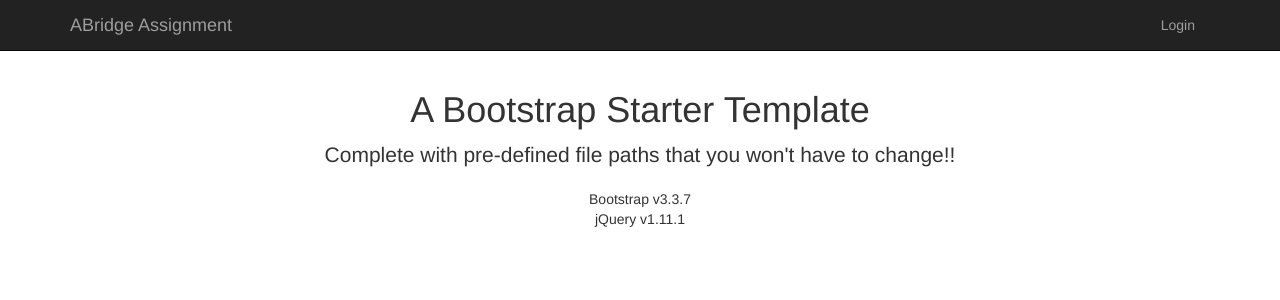
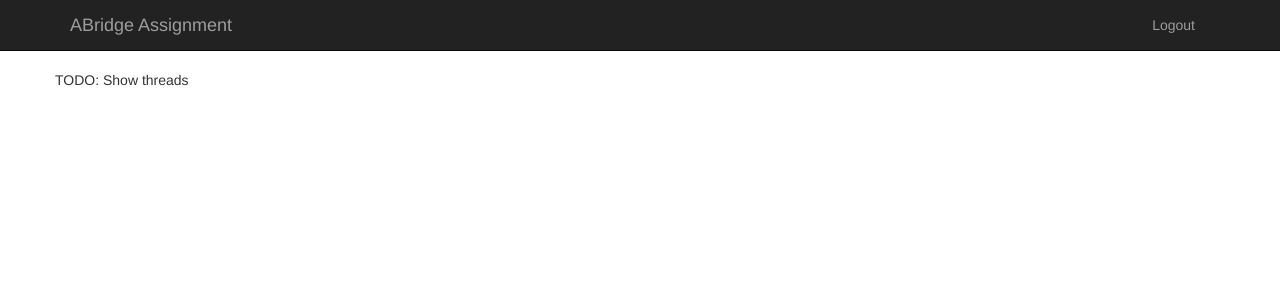
Before and after one commit to FaysalAhmed/abridge_assignment, a PHP site: page /index.php in a window 1280 px wide. Shown: the top 300 px of the page. Run offline with PHP 8.4, Linux system fonts and the light colour scheme; the visitor is signed in with stand-in values (Sample User, id 1); tables that the repository leaves empty or names only in its code hold one stand-in row (values such as "Sample post").

Commit message:
added logout function

```diff
--- a/index.php
+++ b/index.php
@@ -8,6 +8,7 @@ include ("./modules/abridge-base/base.php");
  * calling welcome page which is in abridge-views module.
  * templates are in abridge-template module
  */
+session_start();
 try {
     if (array_key_exists("r", $_GET)) {
         loadRoute($_GET["r"]);
@@ -15,7 +16,7 @@ try {
         loadRoute("threads/threadlist");
     }
 } catch (Exception $e) {
-    var_dump($e);
+
     loadTemplate("login_template", "welcomePage");
 }
 ?>
--- a/modules/abridge-controller/threads.php
+++ b/modules/abridge-controller/threads.php
@@ -1,14 +1,19 @@
 <?php
 
-function threadlist(){
+function threadlist()
+{
     $db = connectDB();
     $sql = "select * from threads";
     $stmt = $db->prepare($sql);
     $stmt->execute();
     $rows = $stmt->fetchAll();
-    if($rows > 0){
-        loadTemplate("baseView", "threadlist",array('threads'=>$rows));
+    if (count($rows) > 0) {
+        loadTemplate("baseView", "threadlist", array(
+            'threads' => $rows
+        ));
     } else {
-        loadTemplate("baseView", "threadlist",array('error'=>"No Thread Found"));
+        loadTemplate("baseView", "threadlist", array(
+            'error' => "No Thread Found"
+        ));
     }
 }
--- a/modules/abridge-template/baseView.php
+++ b/modules/abridge-template/baseView.php
@@ -50,7 +50,15 @@ body {
 			<div class="collapse navbar-collapse pull-right"
 				id="bs-example-navbar-collapse-1">
 				<ul class="nav navbar-nav">
+                        <?php if (!array_key_exists("userid", $_SESSION)) { ?>
                             <li><a href="?r=user/auth">Login</a></li>
+                            <?php
+                        } else {
+                            ?>
+                            <li><a href="?r=user/logout">Logout</a></li>
+                            <?php
+                        }
+                        ?>
                     </ul>
 			</div>
 			<!-- /.navbar-collapse -->
--- a/modules/abridge-views/threadlist.php
+++ b/modules/abridge-views/threadlist.php
@@ -1,12 +1,30 @@
 <div class="row">
-	<div class="col-lg-12 text-center">
-		<h1>A Bootstrap Starter Template</h1>
-		<p class="lead">Complete with pre-defined file paths that you won't
-			have to change!!</p>
-		<ul class="list-unstyled">
-			<li>Bootstrap v3.3.7</li>
-			<li>jQuery v1.11.1</li>
-		</ul>
-	</div>
+    <?php
+    if (array_key_exists("error", $params)) {
+        ?>
+        <div class='row'>
+            <div class='col-xs-12'>
+                <h1>No Threads Found</h1>
+                <?php
+                if (array_key_exists('userid', $_SESSION)) {
+                    ?>
+                    <button>Create new Thread</button>
+                    <?php
+                } else {
+                    ?>
+                    <a href='?r=user/auth'><button>Signin or Register to create new Thread</button></a>
+                    <?php
+                }
+                ?>
+            </div>
+        </div>
+        <?php
+    } else {
+        ?>
+        TODO: Show threads
+        <?php
+    }
+    ?>
+
 </div>
 <!-- /.row -->
--- a/nbproject/private/private.xml
+++ b/nbproject/private/private.xml
@@ -5,8 +5,11 @@
         <group>
             <file>file:/E:/Program%20Files%20(x86)/EasyPHP-Devserver-16.1/eds-www/projects/abridge/index.php</file>
             <file>file:/E:/Program%20Files%20(x86)/EasyPHP-Devserver-16.1/eds-www/projects/abridge/modules/abridge-controller/user.php</file>
+            <file>file:/E:/Program%20Files%20(x86)/EasyPHP-Devserver-16.1/eds-www/projects/abridge/modules/abridge-template/baseView.php</file>
+            <file>file:/E:/Program%20Files%20(x86)/EasyPHP-Devserver-16.1/eds-www/projects/abridge/modules/abridge-views/threadlist.php</file>
             <file>file:/E:/Program%20Files%20(x86)/EasyPHP-Devserver-16.1/eds-www/projects/abridge/modules/abridge-base/base.php</file>
             <file>file:/E:/Program%20Files%20(x86)/EasyPHP-Devserver-16.1/eds-www/projects/abridge/modules/abridge-views/welcomePage.php</file>
+            <file>file:/E:/Program%20Files%20(x86)/EasyPHP-Devserver-16.1/eds-www/projects/abridge/modules/abridge-controller/threads.php</file>
             <file>file:/E:/Program%20Files%20(x86)/EasyPHP-Devserver-16.1/eds-www/projects/abridge/modules/abridge-base/db.php</file>
         </group>
     </open-files>
```
Also changed, not shown: modules/abridge-controller/user.php (+8 -4 lines). Lines whose indentation alone changed are shown as unchanged.
